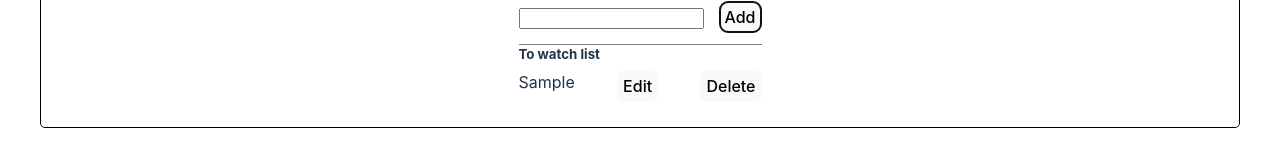
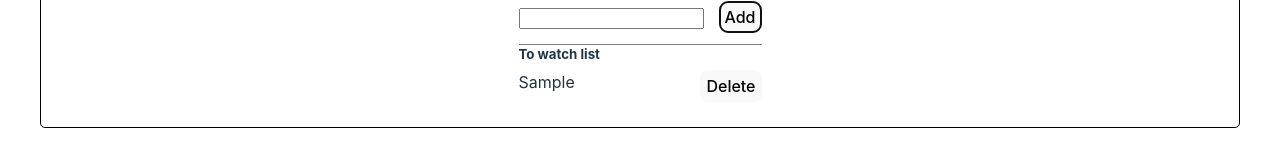
Before and after one commit to BeksultanDJ/HomeWork59, a React (Vite) app: page / in a window 1280 px wide. Both pictures are taken after typing "Sample" into the empty fields and a click on the button "Add". Shown: the part 155-315 px from the top of the page. Built offline with nearby package versions, Linux system fonts and the light colour scheme.

Commit message:
редактирование теперь доступно по нажатию на название

```diff
--- a/src/components/MovieItem.tsx
+++ b/src/components/MovieItem.tsx
@@ -41,9 +41,8 @@ const MovieItem: React.FC<MovieItemProps> = ({ movie, deleteMovie, editMovie })
                     />
                 </p>
             ) : (
-                <div className="MovieItem" key={movie.id}>
+                <div className="MovieItem" key={movie.id} onClick={setIsEditing}>
                     {movie.title}
-                    <button onClick={() => setIsEditing(true)}>Edit</button>
                     <button onClick={() => deleteMovie(movie.id)}>Delete</button>
                 </div>
             )}
```
